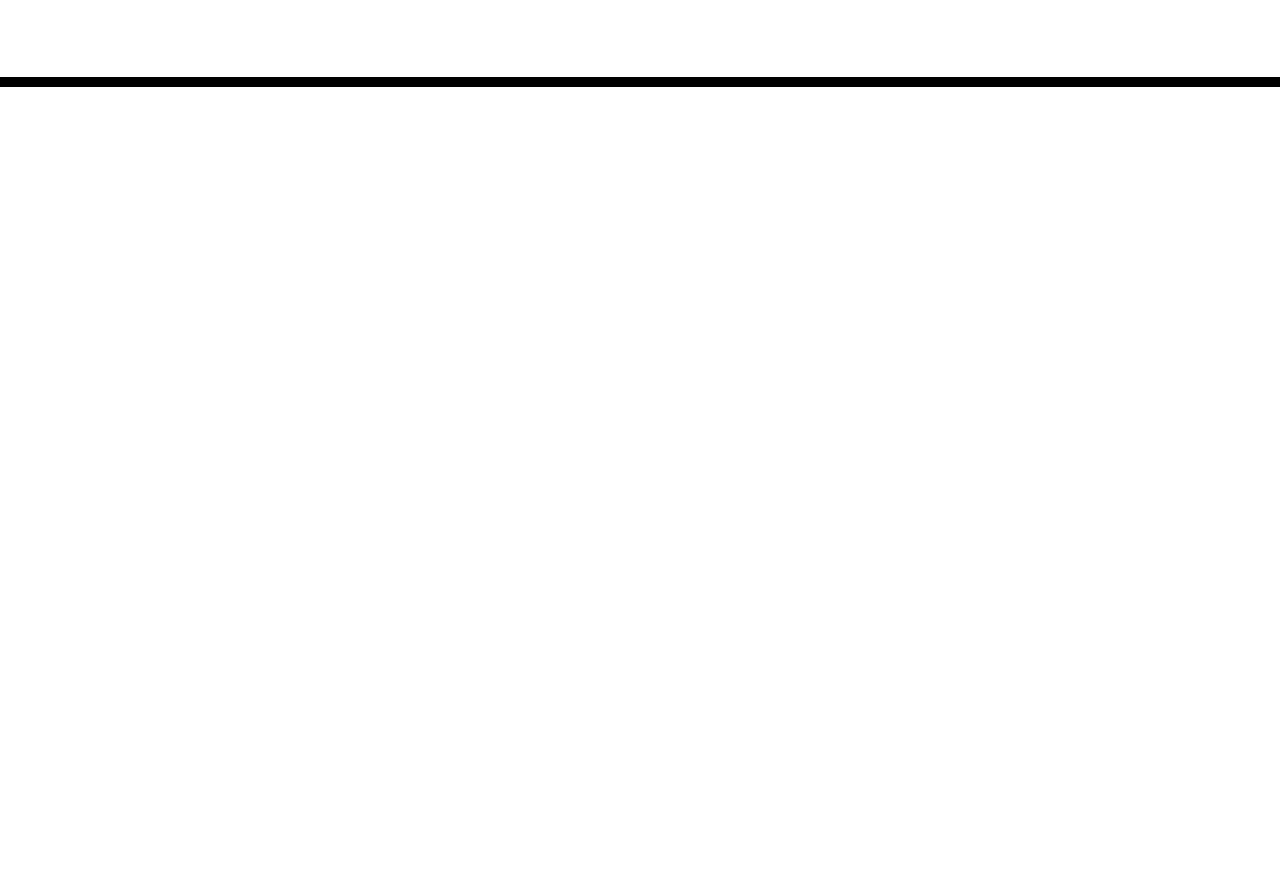
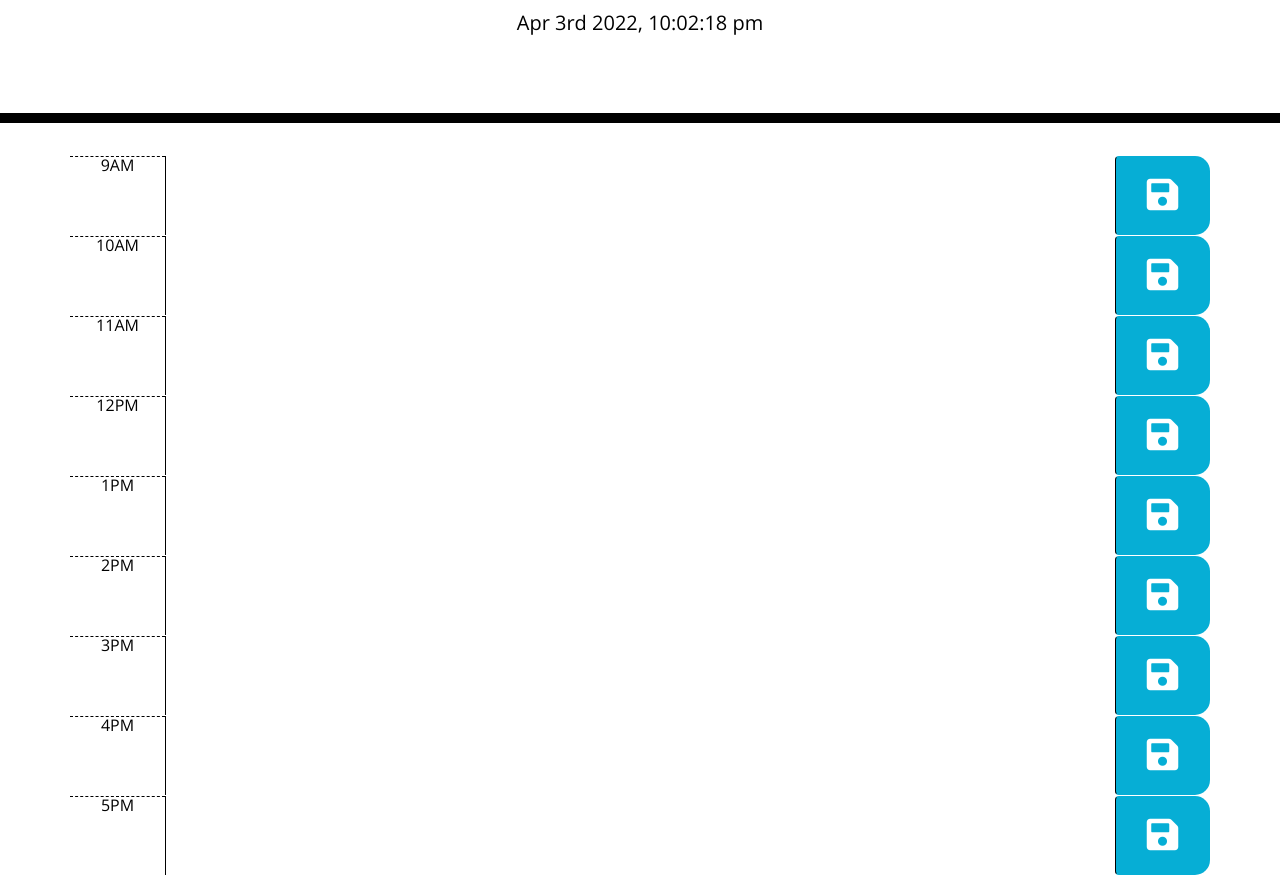
Before and after one commit to johnatticus/Day-Planner, a plain HTML site: page index.html in a window 1280 px wide. Shown: the part 181-1056 px from the top of the page. Before the commit the page ends 800 px from the top, so only its background shows below. Drawn offline with nearby package versions, Linux system fonts and the light colour scheme.

Commit message:
basic html layout and added current time function in js

```diff
--- a/index.html
+++ b/index.html
@@ -4,21 +4,10 @@
     <meta charset="UTF-8" />
     <meta name="viewport" content="width=device-width, initial-scale=1.0" />
     <meta http-equiv="X-UA-Compatible" content="ie=edge" />
-    <link
-      rel="stylesheet"
-      href="https://stackpath.bootstrapcdn.com/bootstrap/4.3.1/css/bootstrap.min.css"
-    />
-    <link
-      rel="stylesheet"
-      href="https://use.fontawesome.com/releases/v5.8.1/css/all.css"
-      integrity="sha384-50oBUHEmvpQ+1lW4y57PTFmhCaXp0ML5d60M1M7uH2+nqUivzIebhndOJK28anvf"
-      crossorigin="anonymous"
-    />
-    <link
-      href="https://fonts.googleapis.com/css?family=Open+Sans&display=swap"
-      rel="stylesheet"
-    />
-    <link rel="stylesheet" href="style.css" />
+    <link rel="stylesheet" href="https://stackpath.bootstrapcdn.com/bootstrap/4.3.1/css/bootstrap.min.css"/>
+    <link rel="stylesheet" href="https://use.fontawesome.com/releases/v5.8.1/css/all.css" integrity="sha384-50oBUHEmvpQ+1lW4y57PTFmhCaXp0ML5d60M1M7uH2+nqUivzIebhndOJK28anvf" crossorigin="anonymous"/>
+    <link href="https://fonts.googleapis.com/css?family=Open+Sans&display=swap" rel="stylesheet"/>
+    <link rel="stylesheet" href="style.css"/>
     <title>Work Day Scheduler</title>
   </head>
 
@@ -26,13 +15,59 @@
     <header class="jumbotron">
       <h1 class="display-3">Work Day Scheduler</h1>
       <p class="lead">A simple calendar app for scheduling your work day</p>
-      <p id="currentDay" class="lead"></p>
+      <p id="todaysdatetime" class="lead"></p>
     </header>
     <div class="container">
       <!-- Timeblocks go here -->
+      <section id="9am" class="row time-block">
+        <div class="col-md-1 hour">9AM</div>
+        <textarea class="col-md-10 information"></textarea>
+        <button class="btn saveBtn col-md-1"><i class="fa fa-save" style="font-size: 36px;"></i></button>
+      </section>
+      <section id="10am" class="row time-block">
+        <div class="col-md-1 hour">10AM</div>
+        <textarea class="col-md-10 information"></textarea>
+        <button class="btn saveBtn col-md-1"><i class="fa fa-save" style="font-size: 36px;"></i></button>
+      </section>
+      <section id="11am" class="row time-block">
+        <div class="col-md-1 hour">11AM</div>
+        <textarea class="col-md-10 information"></textarea>
+        <button class="btn saveBtn col-md-1"><i class="fa fa-save" style="font-size: 36px;"></i></button>
+      </section>
+      <section id="12pm" class="row time-block">
+        <div class="col-md-1 hour">12PM</div>
+        <textarea class="col-md-10 information"></textarea>
+        <button class="btn saveBtn col-md-1"><i class="fa fa-save" style="font-size: 36px;"></i></button>
+      </section>
+      <section id="1pm" class="row time-block">
+        <div class="col-md-1 hour">1PM</div>
+        <textarea class="col-md-10 information"></textarea>
+        <button class="btn saveBtn col-md-1"><i class="fa fa-save" style="font-size: 36px;"></i></button>
+      </section>
+      <section id="2pm" class="row time-block">
+        <div class="col-md-1 hour">2PM</div>
+        <textarea class="col-md-10 information"></textarea>
+        <button class="btn saveBtn col-md-1"><i class="fa fa-save" style="font-size: 36px;"></i></button>
+      </section>
+      <section id="3pm" class="row time-block">
+        <div class="col-md-1 hour">3PM</div>
+        <textarea class="col-md-10 information"></textarea>
+        <button class="btn saveBtn col-md-1"><i class="fa fa-save" style="font-size: 36px;"></i></button>
+      </section>
+      <section id="4pm" class="row time-block">
+        <div class="col-md-1 hour">4PM</div>
+        <textarea class="col-md-10 information"></textarea>
+        <button class="btn saveBtn col-md-1"><i class="fa fa-save" style="font-size: 36px;"></i></button>
+      </section>
+      <section id="5PM" class="row time-block">
+        <div class="col-md-1 hour">5PM</div>
+        <textarea class="col-md-10 information"></textarea>
+        <button class="btn saveBtn col-md-1"><i class="fa fa-save" style="font-size: 36px;"></i></button>
+      </section>
     </div>
 
     <script src="https://cdnjs.cloudflare.com/ajax/libs/jquery/3.2.1/jquery.min.js"></script>
     <script src="https://cdnjs.cloudflare.com/ajax/libs/moment.js/2.24.0/moment.min.js"></script>
+    <script src="script.js"></script>
   </body>
 </html>
--- /dev/null
+++ b/script.js
@@ -0,0 +1,29 @@
+// variable to use moment js to put the date and time on html
+var timeNdate = moment().format("MMMM Do YYYY, h:mm:ss a")
+$("#todaysdatetime").text(timeNdate);
+
+// function to update the above timeNdate variable every second
+var update = function() {
+    document.getElementById("todaysdatetime").innerHTML = moment().format("MMM do YYYY, h:mm:ss a")
+}
+
+setInterval(update, 1000)
+
+// $(document).ready(function() {
+
+    $("saveBtn").on("click", function() {
+    var value = $(this).sibling(".information").val()
+    var time = $(this).parent().attr("id")
+    localStorage.setItem(time, value)
+    })
+
+function updateColor() {
+    var now = new Date().getHours()
+    if (now > 9) {
+        $("#9am").addClass("past")
+    }   else if (now >= 9 && now <10) {
+        $("#9am").addClass("present")
+    }   else {
+        $("#9am").addClass("future")
+    }
+}
```
